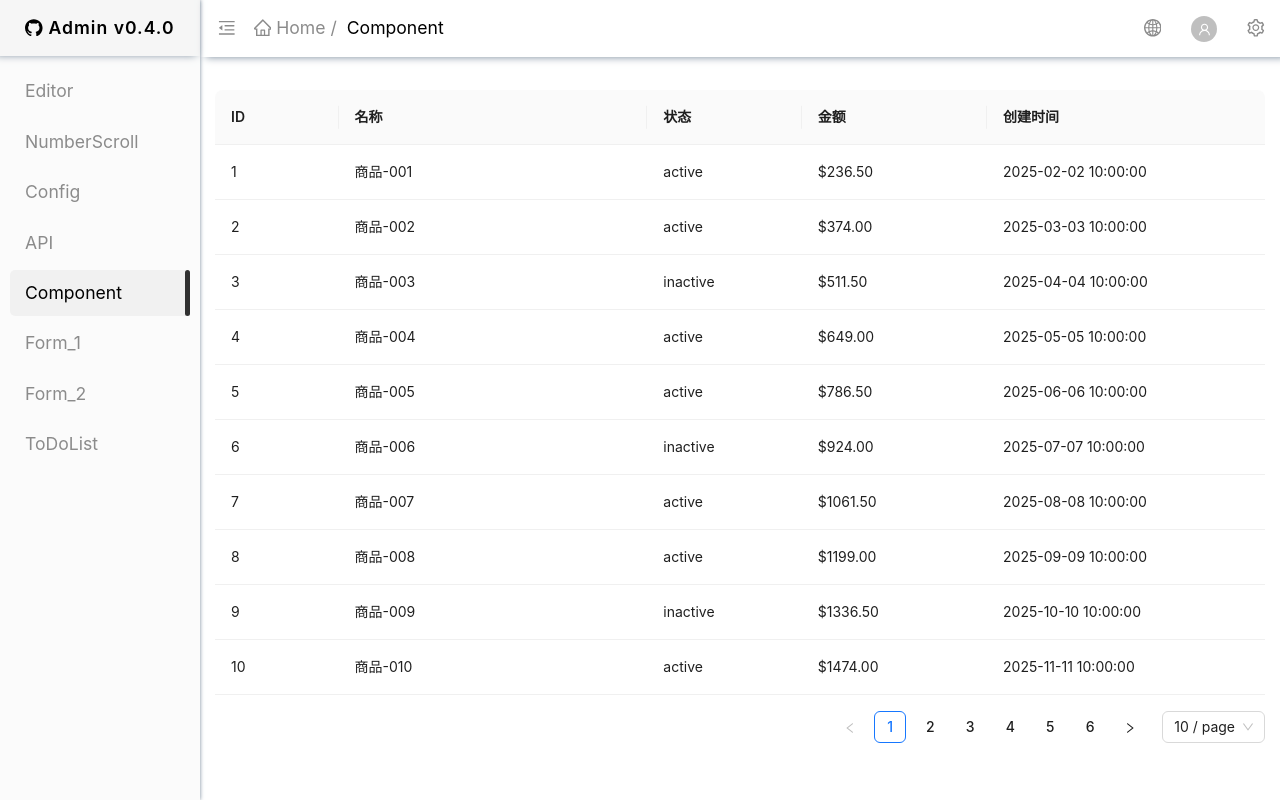
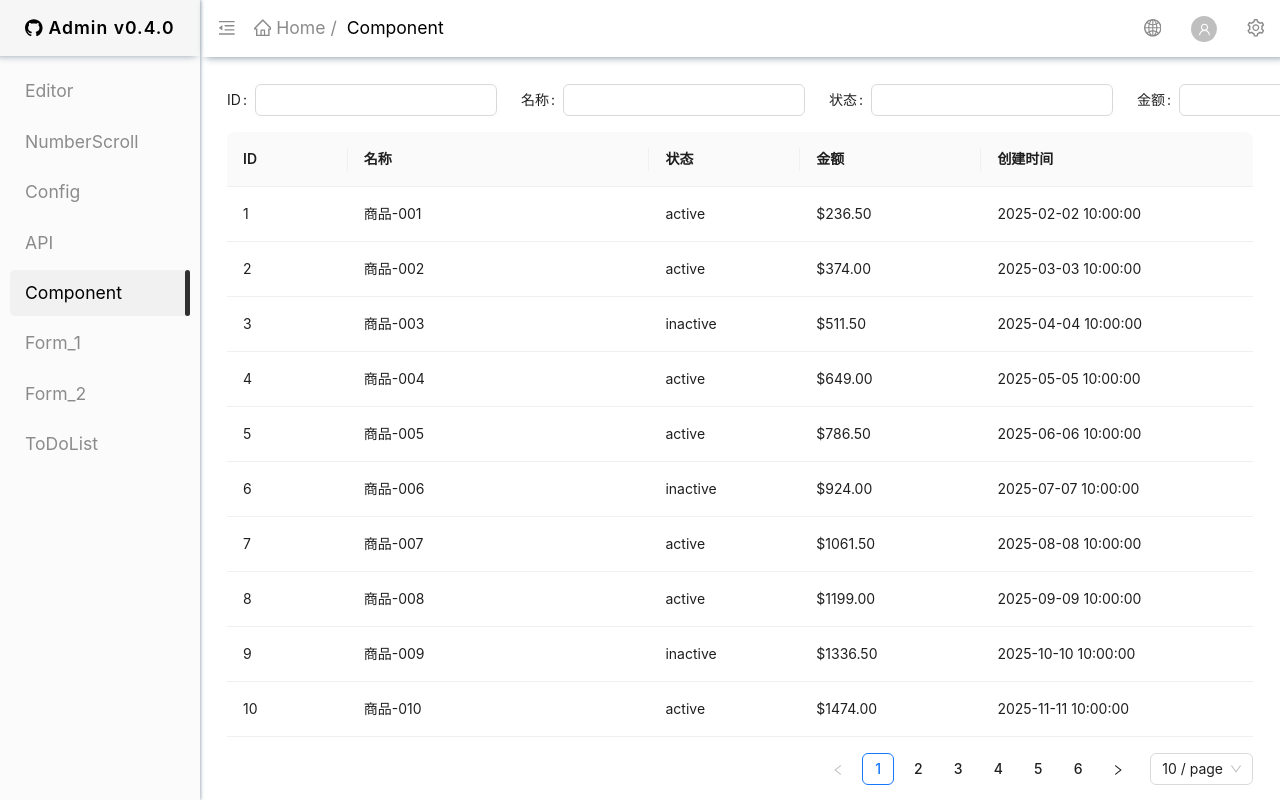
Before and after one commit to XIwE1/react-admin-component, a React (Vite) app: page / in a window 1280 px wide. Both pictures are taken after a click on the element "Component". Built offline with nearby package versions, Linux system fonts and the light colour scheme.

Commit message:
feat:protable实现组合式组件

```diff
--- a/src/pages/component/index.tsx
+++ b/src/pages/component/index.tsx
@@ -1,5 +1,5 @@
 import React from "react";
-import { Space, Tag } from "antd";
+import { Form, Input, Space, Tag } from "antd";
 import type { ColumnsType } from "antd/es/table";
 import ProTable from "../../components/ProTable";
 import {
@@ -26,12 +26,21 @@ const columns: ColumnsType<ComponentTableRow> = [
 
 export default function Component() {
   return (
-    <Space direction="vertical" size="middle" className="w-full">
-      <ProTable
-        request={{ request: fetchMockComponentTable }}
-      >
-        <ProTable.Table columns={columns} />
+    <div className="m-3">
+      <ProTable request={{ request: fetchMockComponentTable }}>
+        <Space direction="vertical" size="middle" className="w-full">
+          <ProTable.Header>
+            {columns.map((item) => {
+              return (
+                <Form.Item label={item.title}>
+                  <Input />
+                </Form.Item>
+              );
+            })}
+          </ProTable.Header>
+          <ProTable.Table columns={columns} />
+        </Space>
       </ProTable>
-    </Space>
+    </div>
   );
 }
```
